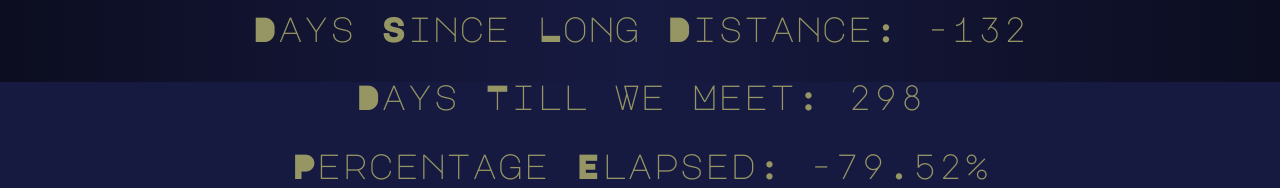
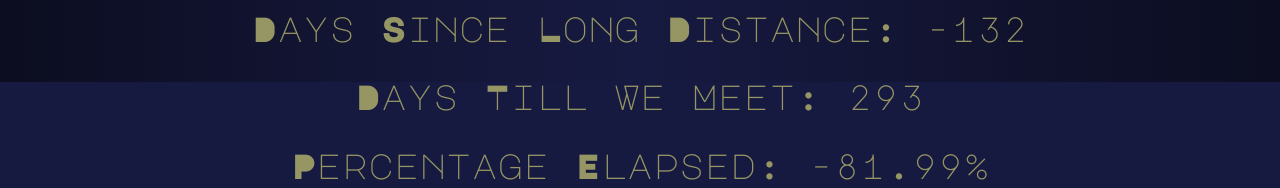
Before and after one commit to Ellimyst/Ellimyst.github.io, a React (Create React App) app: page /calendar in a window 1280 px wide. Shown: the part 718-906 px from the top of the page. Built offline with nearby package versions, Linux system fonts and the light colour scheme.

Commit message:
update return date

```diff
--- a/src/pages/CalendarPage.js
+++ b/src/pages/CalendarPage.js
@@ -14,7 +14,7 @@ const CalendarPage = ({checkAuth}) => {
 
   // Set your startDate and endDate here
   const startDateStr = '2023-06-22';
-  const endDateStr = '2023-12-05';
+  const endDateStr = '2023-11-30';
   const startDate = moment(startDateStr);
   const endDate = moment(endDateStr);
 
```
